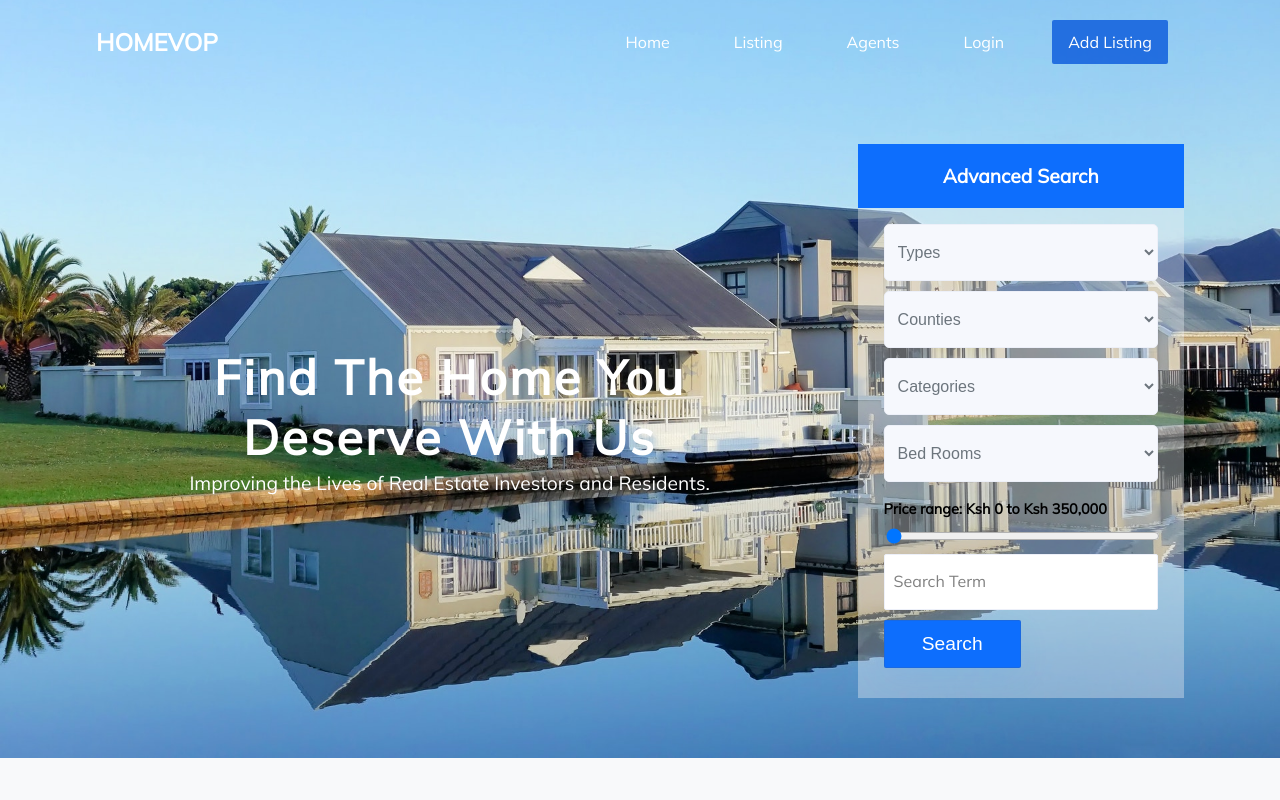
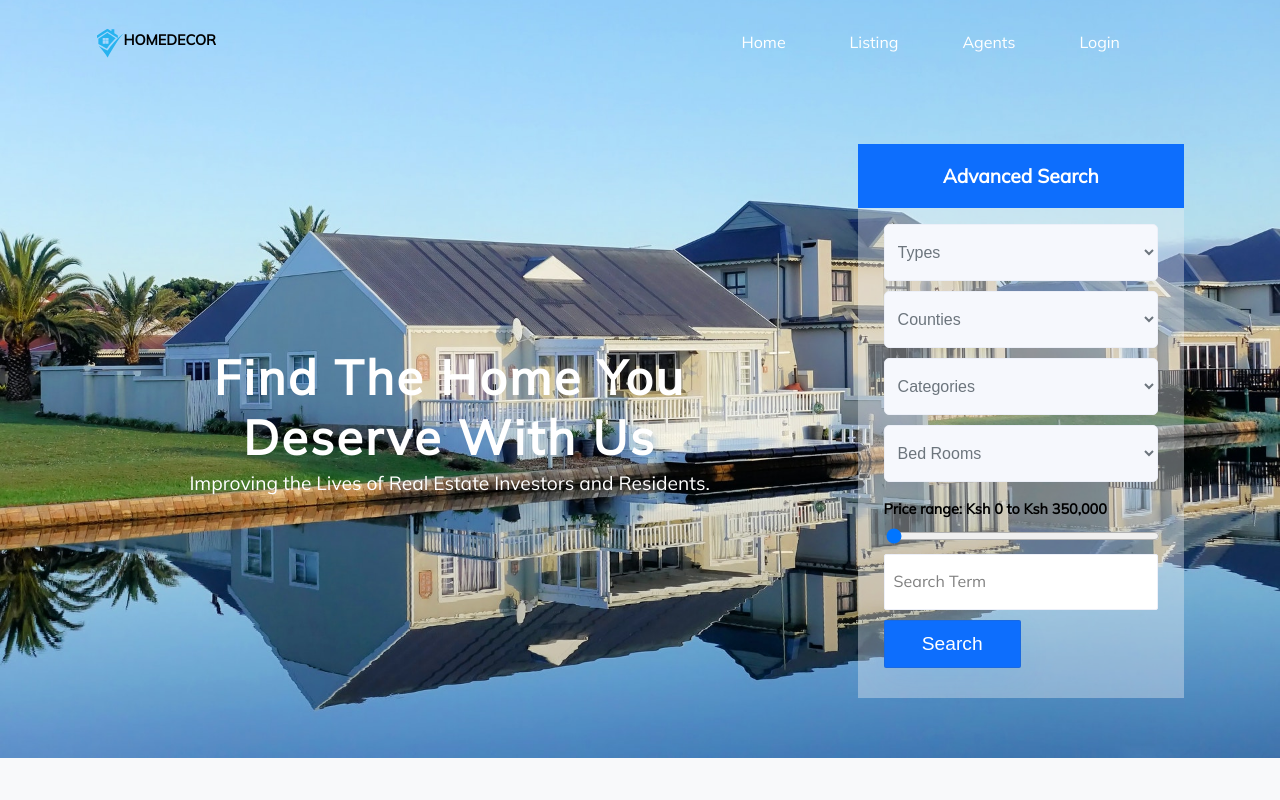
Before and after one commit to GeoffreyMokua/Real-estate-website, a React (Create React App) app: page / in a window 1280 px wide. Shown: the top 800 px of the page. Built offline with nearby package versions, Linux system fonts and the light colour scheme.

Commit message:
added logo

```diff
--- /dev/null
+++ b/src/components/logo/index.js
@@ -0,0 +1,72 @@
+// import "./style.scss";
+
+function Logo(props) {
+  return (
+    <>
+      <svg
+        xmlns="http://www.w3.org/2000/svg"
+        width="120"
+        height="71"
+        viewBox="0 0 223 40"
+      >
+        <text
+          id="GoldenScope"
+          className="cls-1"
+          transform="translate(50.922 30.025) scale(1.114)"
+        >
+          HOMEDECOR
+        </text>
+        {props.theme === "logo-light" && (
+          <text
+            id="GoldenScope"
+            className="cls-5"
+            transform="translate(50.922 30.025) scale(1.114)"
+          >
+            HOMEDECOR
+          </text>
+        )}
+        <svg
+          width="55"
+          height="55"
+          viewBox="0 0 348 373"
+          fill="none"
+          xmlns="http://www.w3.org/2000/svg"
+        >
+          <path
+            d="M65.0667 42.4L0.133333 84L0 101.6C0 111.333 0.266667 119.333 0.533333 119.333C0.933333 119.333 30.4 100.133 66 76.6667C101.6 53.2 131.067 34 131.467 34C131.733 34 160.267 52.6667 194.8 75.3333C229.333 98.1333 258.8 117.333 260.133 118.133C262.533 119.333 262.667 118.667 262.667 101.733V84L240.667 70L218.667 56.1333V31.0667V5.99999H200.667H182.8L182.4 19.3333L182 32.5333L156.933 16.6667C143.2 7.86666 131.467 0.666655 130.933 0.799989C130.4 0.799989 100.8 19.6 65.0667 42.4Z"
+            fill="#28B3EF"
+          />
+          <path
+            d="M74.4 89.2L17.3333 126.667V158.8V190.933L70.8 220.533C100.133 236.8 124.4 250 124.667 249.733C124.933 249.467 130.267 242.133 136.667 233.333C158.133 204 185.733 171.467 216.267 140L235.733 120L195.067 93.3333C172.667 78.6667 149.2 63.3333 142.8 59.2L131.333 51.7333L74.4 89.2ZM106.667 135.333V152.667H89.3333H72V135.333V118H89.3333H106.667V135.333ZM145.333 135.333V152.667H127.333H109.333V135.333V118H127.333H145.333V135.333ZM106.667 172.667V190H89.3333H72V172.667V155.333H89.3333H106.667V172.667ZM145.067 172.267L144.667 189.333H127.333H110L109.6 172.267L109.2 155.333H127.333H145.467L145.067 172.267Z"
+            fill="#28B3EF"
+          />
+          <path
+            d="M312.667 76.4C240.133 140.133 176.933 208.667 140 264.133C136.133 269.867 132.533 275.2 132 275.733C131.2 276.667 61.0667 238.8 25.3333 218.133L19.3333 214.667L22.6667 218.8C24.5333 221.067 30.8 228.267 36.6667 234.8C72 273.867 112 326.533 132.8 361.467C134.133 363.733 135.067 362.4 140.667 351.333C162 308.8 203.6 238.667 239.333 184.667C272.267 134.933 295.867 103.467 325.067 69.6C331.867 61.7333 337.333 55.3333 337.067 55.3333C336.8 55.3333 325.867 64.9333 312.667 76.4Z"
+            fill="#28B3EF"
+          />
+        </svg>
+
+        {/* <g id="icon">
+          <path
+            id="Shape_3_copy"
+            data-name="Shape 3 copy"
+            className="cls-2"
+            d="M20.609,0A20.5,20.5,0,1,1,.219,20.5,20.446,20.446,0,0,1,20.609,0ZM5.553,26.2L13.6,34.585a0.826,0.826,0,0,1-.472,1.326c-0.536.166-11.278,3.445-12.2,3.724a0.683,0.683,0,0,1-.871-0.909c0.221-.659,3.9-11.356,4.179-12.12A0.818,0.818,0,0,1,5.553,26.2Z"
+          />
+        </g>
+        <path
+          className="cls-3"
+          d="M20.609,0A20.5,20.5,0,1,1,.219,20.5,20.446,20.446,0,0,1,20.609,0ZM5.553,26.2L13.6,34.585a0.826,0.826,0,0,1-.472,1.326c-0.536.166-11.278,3.445-12.2,3.724a0.683,0.683,0,0,1-.871-0.909c0.221-.659,3.9-11.356,4.179-12.12A0.818,0.818,0,0,1,5.553,26.2Z"
+        />
+        <path
+          id="n_copy"
+          data-name="n copy"
+          className="cls-4"
+          d="M22.988,18.587H18.7v-4.9q-0.4-.059-0.922-0.1T16.8,13.538a2.22,2.22,0,0,0-2.045.876,5.938,5.938,0,0,0-.547,2.978v8.145H9.912V16.867a11.97,11.97,0,0,1,.317-2.861,5.672,5.672,0,0,1,1.066-2.219,4.836,4.836,0,0,1,2.031-1.445,8.744,8.744,0,0,1,3.211-.511,22.861,22.861,0,0,1,3.629.278,23.7,23.7,0,0,1,2.823.6v7.881Zm-4.154,4.3h4.278v4.99c0.268,0.04.574,0.075,0.919,0.1s0.67,0.045.976,0.045a2.2,2.2,0,0,0,2.038-.892A6.153,6.153,0,0,0,27.59,24.1V15.806h4.278v8.827a12.443,12.443,0,0,1-.316,2.913A5.824,5.824,0,0,1,30.49,29.8a4.815,4.815,0,0,1-2.024,1.471,8.535,8.535,0,0,1-3.2.52,22.407,22.407,0,0,1-3.617-.282,23.365,23.365,0,0,1-2.814-.61V22.883Z"
+        /> */}
+      </svg>
+    </>
+  );
+}
+
+export default Logo;
--- a/src/containers/FooterContainer.js
+++ b/src/containers/FooterContainer.js
@@ -7,7 +7,7 @@ const FooterContainer = () => {
       <Footer.Container>
         <Footer.Content>
           <Footer.Item>
-            <Footer.Title>HOMEVOP</Footer.Title>
+            <Footer.Title>HOMEDECOR</Footer.Title>
             <Footer.Text>
               133 University Way,Nairobi.Delta Tower, Third Floor, Room 305
             </Footer.Text>
--- a/src/containers/HeaderContainer.js
+++ b/src/containers/HeaderContainer.js
@@ -1,6 +1,7 @@
 import React, { useState } from "react";
 import links from "../constants/routes/nav-links";
 import { HeaderWrapper, Banner, Jumbotron } from "../components";
+import Logo from "../components/logo";
 
 import { AdvancedSearchContainer, SideNavigationContainer } from "./index";
 
@@ -29,7 +30,7 @@ const HeaderContainer = ({ bg, source }) => {
         <HeaderWrapper.Container>
           <HeaderWrapper.Title bg={bg}>
             <HeaderWrapper.Link bg={bg} fixed={fixed} to="/">
-              HOMEVOP
+              <Logo />
             </HeaderWrapper.Link>
           </HeaderWrapper.Title>
           <HeaderWrapper.LinksContainer>
@@ -44,9 +45,9 @@ const HeaderContainer = ({ bg, source }) => {
             </HeaderWrapper.List>
             <HeaderWrapper.List>
               <HeaderWrapper.Item>
-                <HeaderWrapper.Anchor to="/add-listing" special="true">
+                {/* <HeaderWrapper.Anchor to="/add-listing" special="true">
                   Add Listing
-                </HeaderWrapper.Anchor>
+                </HeaderWrapper.Anchor> */}
               </HeaderWrapper.Item>
             </HeaderWrapper.List>
             <HeaderWrapper.List side="side">
--- a/src/containers/SideNavigationContainer.js
+++ b/src/containers/SideNavigationContainer.js
@@ -1,5 +1,6 @@
 import React from "react";
 import { SideNavigation } from "../components";
+import Logo from "../components/logo";
 
 import links from "../constants/routes/nav-links";
 
@@ -22,7 +23,9 @@ const SideNavigationContainer = ({
           />
         </SideNavigation.Cross>
         <SideNavigation.Header>
-          <SideNavigation.Title>HOMEVOP</SideNavigation.Title>
+          <SideNavigation.Title>
+            <Logo />
+          </SideNavigation.Title>
           <SideNavigation.Text>The Home You Deserve</SideNavigation.Text>
         </SideNavigation.Header>
 
@@ -35,11 +38,11 @@ const SideNavigationContainer = ({
                 </SideNavigation.Anchor>
               </SideNavigation.ListItem>
             ))}
-            <SideNavigation.ListItem>
+            {/* <SideNavigation.ListItem>
               <SideNavigation.Anchor to="/add-listing">
                 Add Listing
               </SideNavigation.Anchor>
-            </SideNavigation.ListItem>
+            </SideNavigation.ListItem> */}
           </SideNavigation.List>
         </SideNavigation.Links>
       </SideNavigation.Container>
```
